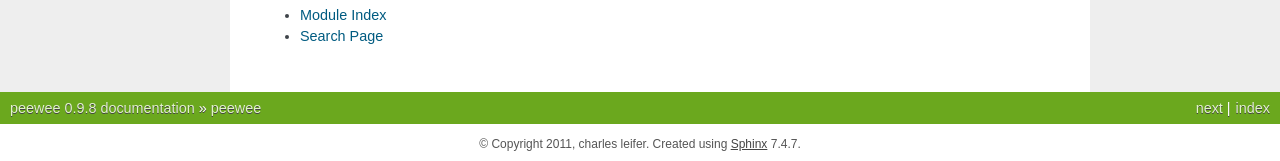
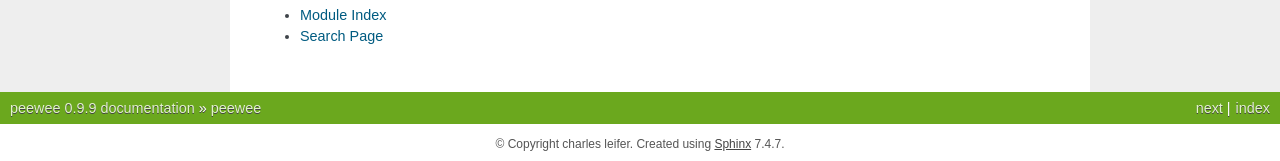
Before and after one commit to coleifer/peewee, a Sphinx documentation site: the page built from docs/index.rst, in a window 1280 px wide and 900 px high, scrolled down 678 px. Shown: the part 736-897 px from the top of the window. Built offline with Sphinx 7.4.7, drawn with Linux system fonts in a browser that asks for light colours; some of the changed text lies outside the part shown.

Commit message:
Releasing version 0.9.9 !!!

```diff
--- a/docs/conf.py
+++ b/docs/conf.py
@@ -41,16 +41,16 @@ master_doc = 'index'
 
 # General information about the project.
 project = u'peewee'
-copyright = u'2011, charles leifer'
+copyright = u'charles leifer'
 
 # The version info for the project you're documenting, acts as replacement for
 # |version| and |release|, also used in various other places throughout the
 # built documents.
 #
 # The short X.Y version.
-version = '0.9.8'
+version = '0.9.9'
 # The full version, including alpha/beta/rc tags.
-release = '0.9.8'
+release = '0.9.9'
 
 # The language for content autogenerated by Sphinx. Refer to documentation
 # for a list of supported languages.
--- a/setup.py
+++ b/setup.py
@@ -7,7 +7,7 @@ f.close()
 
 setup(
     name='peewee',
-    version="0.9.8",
+    version="0.9.9",
     description='a little orm',
     long_description=readme,
     author='Charles Leifer',
```
